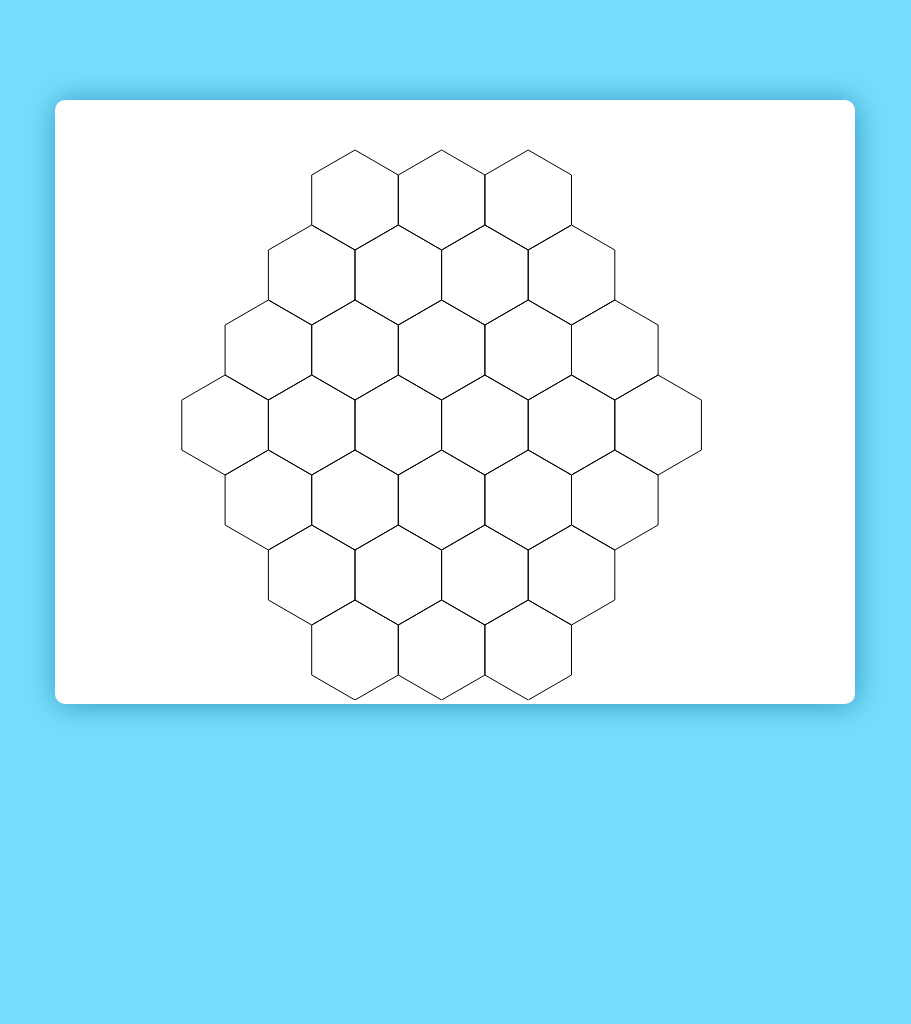
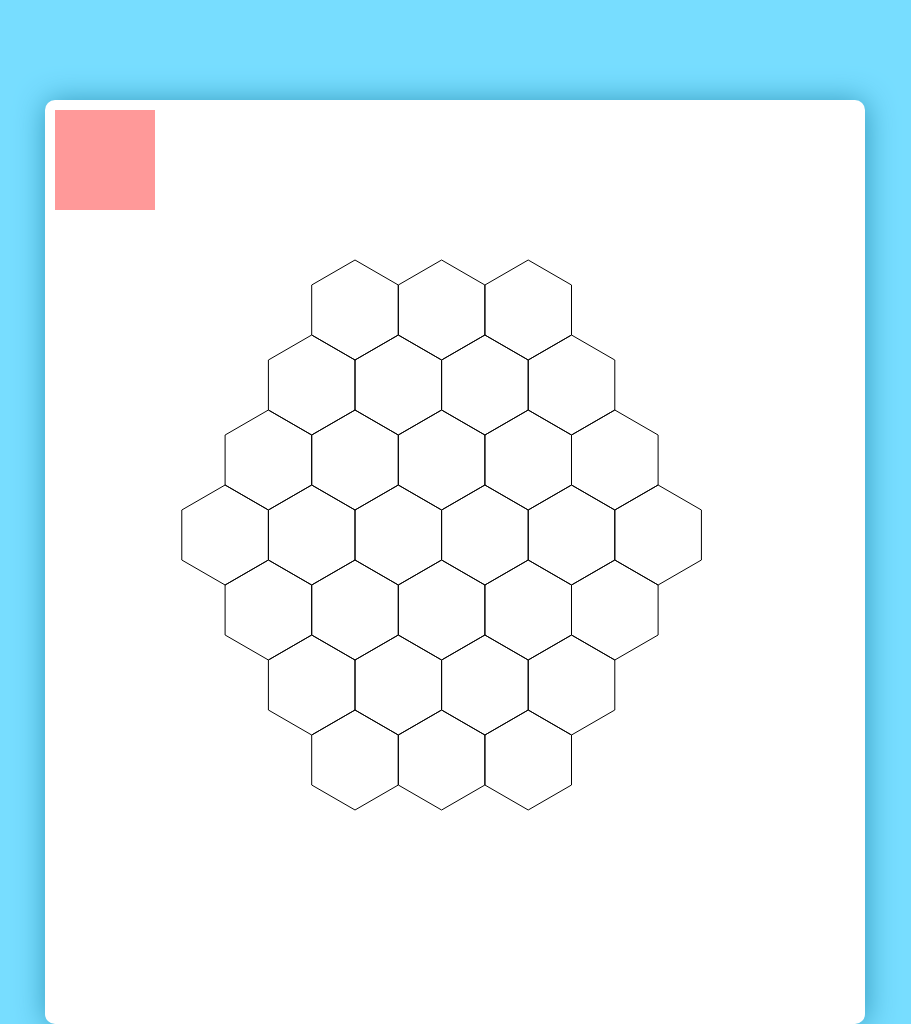
Before and after one commit to ClockworkPirate/web-catan, a plain HTML site: page index.html in a window 1280 px wide. Shown: the top 1024 px of the page, without its empty margins (185-1096 px from the left). Before the commit the page ends 804 px from the top, so only its background shows below. Drawn offline with nearby package versions, Linux system fonts and the light colour scheme.

Commit message:
fuckin wit shit

```diff
--- a/index.html
+++ b/index.html
@@ -8,7 +8,8 @@
 	</head>
 	<body>
 		<div id="board">
-			<canvas id="board" width="800px" height="600px"></canvas>
+			<div id="dice"></div>
+			<canvas id="board" width="800px" height="800px"></canvas>
 		</div>
 	</body>
 </html>
--- a/main.scss
+++ b/main.scss
@@ -5,7 +5,16 @@ html {
 div#board {
 	width: 800px;
 	margin: 100px auto 100px auto;
+	padding: 10px;
 	background: white;
 	border-radius: 10px;
 	box-shadow: 1px 1px 30px #39b;
 }
+
+div#board div#dice {
+	background: #f99;
+	height: 100px;
+	width: 100px;
+	position: -webkit-sticky;
+	top: 0px;
+}
```
Also changed, not shown: main.css, 1 other file.
